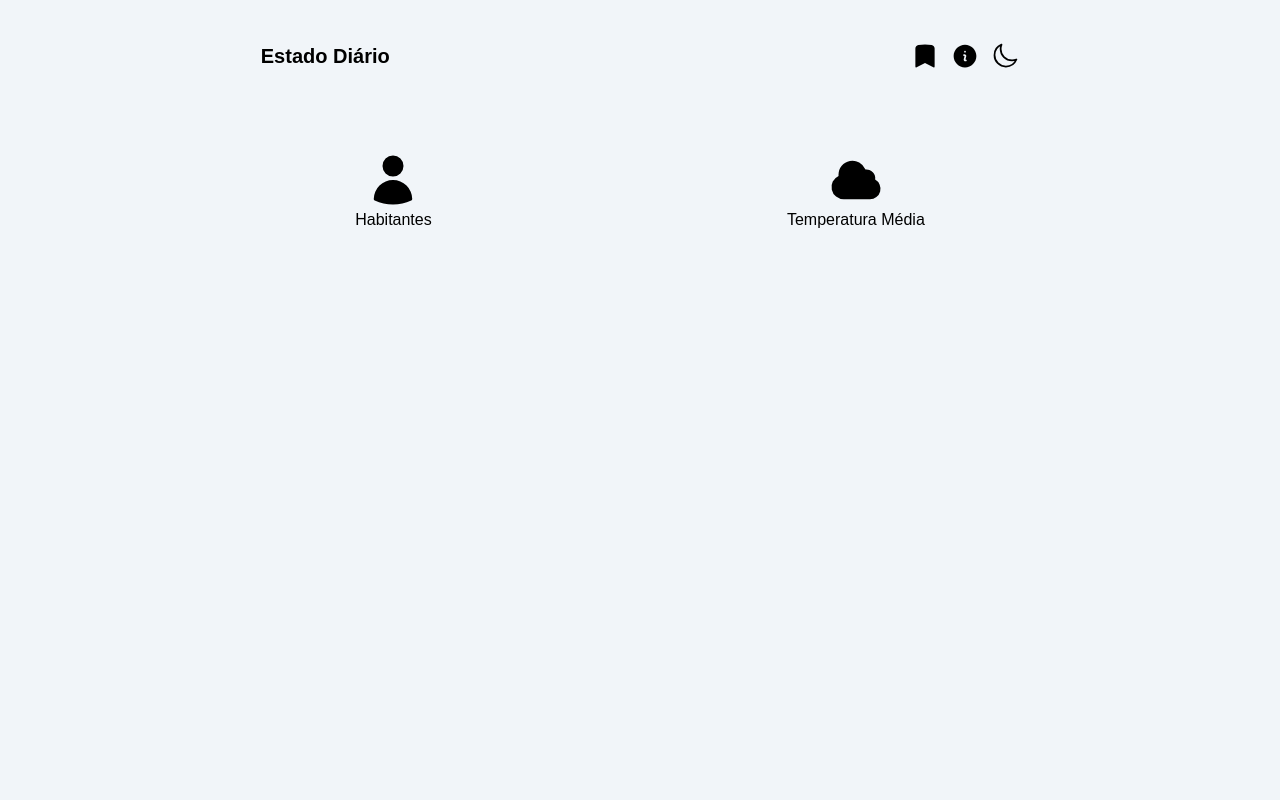
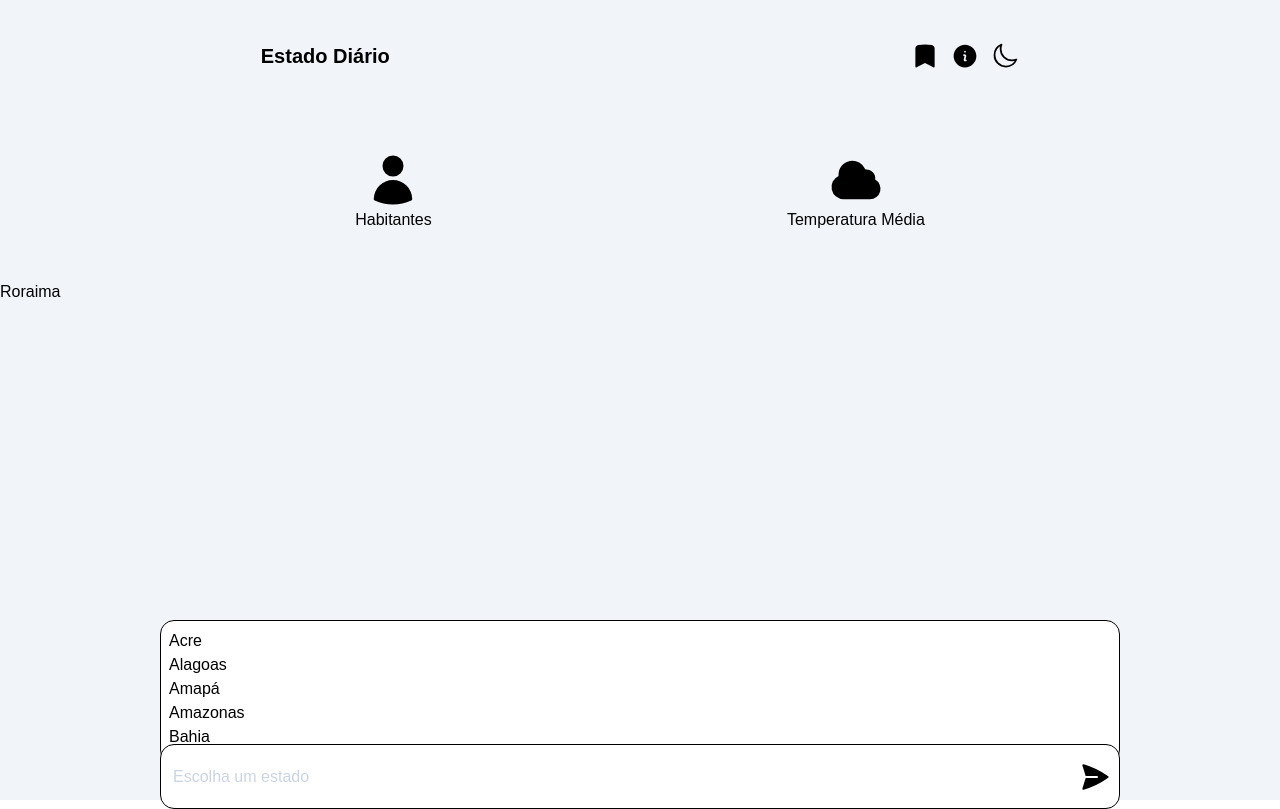
Before and after one commit to fabcode01/Estado-Diario, a Next.js app: page /game in a window 1280 px wide. Built offline with nearby package versions, Linux system fonts and the light colour scheme.

Commit message:
implementado input de estados com sugestoes filtradas

```diff
--- /dev/null
+++ b/componentes/Input.tsx
@@ -0,0 +1,123 @@
+import { enviarPalpiteIcon } from "@/icons/icons"
+import { useEffect, useState } from "react"
+
+interface InputProps{
+    palpite: () => void
+    todosEstados: any
+}
+
+export default function Input(props: InputProps){
+    const[estadoInput, setEstadoInput] = useState('')
+
+   const[todosEstados, setTodosEstados] = useState<[]>(props.todosEstados)
+
+   const[sugestao, setSugestao] = useState([])
+
+
+    function ResponderPalpite(e: any){
+        e.preventDefault()
+    }
+
+
+
+
+    function sugestoes(){
+
+        const filtradas:[] = []
+
+        todosEstados.filter((estado: any)=>{
+
+            if(estado.toLowerCase().includes(estadoInput.toLowerCase())){
+               filtradas.push(estado)
+            }
+           setSugestao(filtradas)
+        })
+    }
+
+
+    useEffect(()=>{
+        sugestoes()
+
+    },[estadoInput])
+
+
+
+
+
+
+
+
+
+
+
+
+
+    return (
+        <div className="flex flex-col items-center w-3/4 m-auto">
+
+        <div className="
+        relative
+        top-5
+        overflow-hidden
+        bg-white
+        h-36 w-full
+        border-[1px]
+         rounded-[14px]
+        border-black
+        p-2
+        pb-5
+        font-light
+
+        dark:bg-slate-600
+        dark:text-slate-300
+        dark:border-white
+
+        ">
+                <div className="overflow-auto h-full">
+                    {sugestao && sugestao.map((s)=>(
+                        <p className="
+                        cursor-pointer
+                        hover:bg-slate-200
+                        dark:hover:bg-slate-800
+
+
+                        ">{s}</p>
+                    ))}
+
+                </div>
+           </div>
+
+
+            <form onSubmit={ResponderPalpite} className="
+
+
+             flex
+             items-center
+             justify-between
+             border-3
+             border-black
+             bg-white
+             w-full
+             h-[65px]
+             rounded-[14px]
+             border-[1px]
+             z-30
+
+             dark:bg-slate-600
+            dark:text-white
+            dark:border-white
+
+            ">
+
+
+                <input type="text" value={estadoInput} onChange={e=> setEstadoInput(e.target.value)} className="outline-none p-3 rounded-[14px] bg-transparent placeholder:text-slate-300" placeholder="Escolha um estado"/>
+
+                <button className="w-8 mr-2">{enviarPalpiteIcon}</button>
+
+
+            </form>
+
+
+        </div>
+    )
+}
--- /dev/null
+++ b/componentes/Palpites.tsx
@@ -0,0 +1,21 @@
+
+
+
+export default function(){
+
+
+    return (
+        <div className="
+        mt-12 h-80
+
+        ">
+            <div>
+                <p>Roraima</p>
+
+
+            </div>
+
+
+        </div>
+    )
+}
--- a/icons/icons.jsx
+++ b/icons/icons.jsx
@@ -45,3 +45,13 @@ export const climaIcon = (
 </svg>
 
 )
+
+
+export const enviarPalpiteIcon = (
+  <svg xmlns="http://www.w3.org/2000/svg" viewBox="0 0 24 24" fill="currentColor" className="size-6">
+  <path d="M3.478 2.404a.75.75 0 0 0-.926.941l2.432 7.905H13.5a.75.75 0 0 1 0 1.5H4.984l-2.432 7.905a.75.75 0 0 0 .926.94 60.519 60.519 0 0 0 18.445-8.986.75.75 0 0 0 0-1.218A60.517 60.517 0 0 0 3.478 2.404Z" />
+</svg>
+
+
+
+)
--- a/pages/game.tsx
+++ b/pages/game.tsx
@@ -2,6 +2,8 @@ import { useEffect, useState } from 'react'
 import Estados from '../data/estados'
 import EstadoModel from '@/modelos/EstadoModel'
 import Cabecalho from '@/componentes/Cabecalho'
+import Palpites from '@/componentes/Palpites'
+import Input from '@/componentes/Input'
 
 
 export function getStaticProps(){
@@ -16,6 +18,7 @@ export function getStaticProps(){
       return {
         // Pegar um estado aleatorio todo dia
         props: {
+          todosEstados: estadosEmArray,
           estadoEscolhido: estadoAleatorio
         },
 
@@ -85,8 +88,12 @@ export default function Game(props: any) {
         dark:bg-slate-800
 
           '>
+
           <Cabecalho temaAtual={temaAtual} mudarTema={mudarTema}/>
 
+          <Palpites/>
+
+          <Input todosEstados={props.todosEstados} />
 
 
 
--- a/styles/globals.css
+++ b/styles/globals.css
@@ -7,4 +7,42 @@
 html, body{
     user-select: none;
     font-family: Poppins, Arial, Helvetica, sans-serif;
+    /* Chrome, Edge and Safari */
+*::-webkit-scrollbar {
+    height: 3px;
+    width: 3px;
+  }
+  *::-webkit-scrollbar-track {
+    border-radius: 20px;
+    background-color: #DFE9EB;
+  }
+
+  *::-webkit-scrollbar-track:hover {
+    background-color: #B8C0C2;
+  }
+
+  *::-webkit-scrollbar-track:active {
+    background-color: #B8C0C2;
+  }
+
+  *::-webkit-scrollbar-thumb {
+    border-radius: 5px;
+    background-color: #000000;
+  }
+
+  *::-webkit-scrollbar-thumb:hover {
+    background-color: #000000;
+  }
+
+  *::-webkit-scrollbar-thumb:active {
+    background-color: #2151D5;
+  }
 }
+
+#svg-map path { fill:#0094d9 }
+    #svg-map text { fill:#fff; font:12px Arial-BoldMT, sans-serif; cursor:pointer }
+    #svg-map a{ text-decoration:none }
+    #svg-map a:hover { cursor:pointer; text-decoration:none }
+    #svg-map a:hover path{ fill:#003399 !important }
+    #svg-map .circle { fill:#66ccff }
+    #svg-map a:hover .circle { fill:#003399 !important; cursor:pointer }
```
Also changed, not shown: package.json (+6 -5 lines), imgs/brazil.png (added), 1 other file (tests, documents, lock files or other folders).
